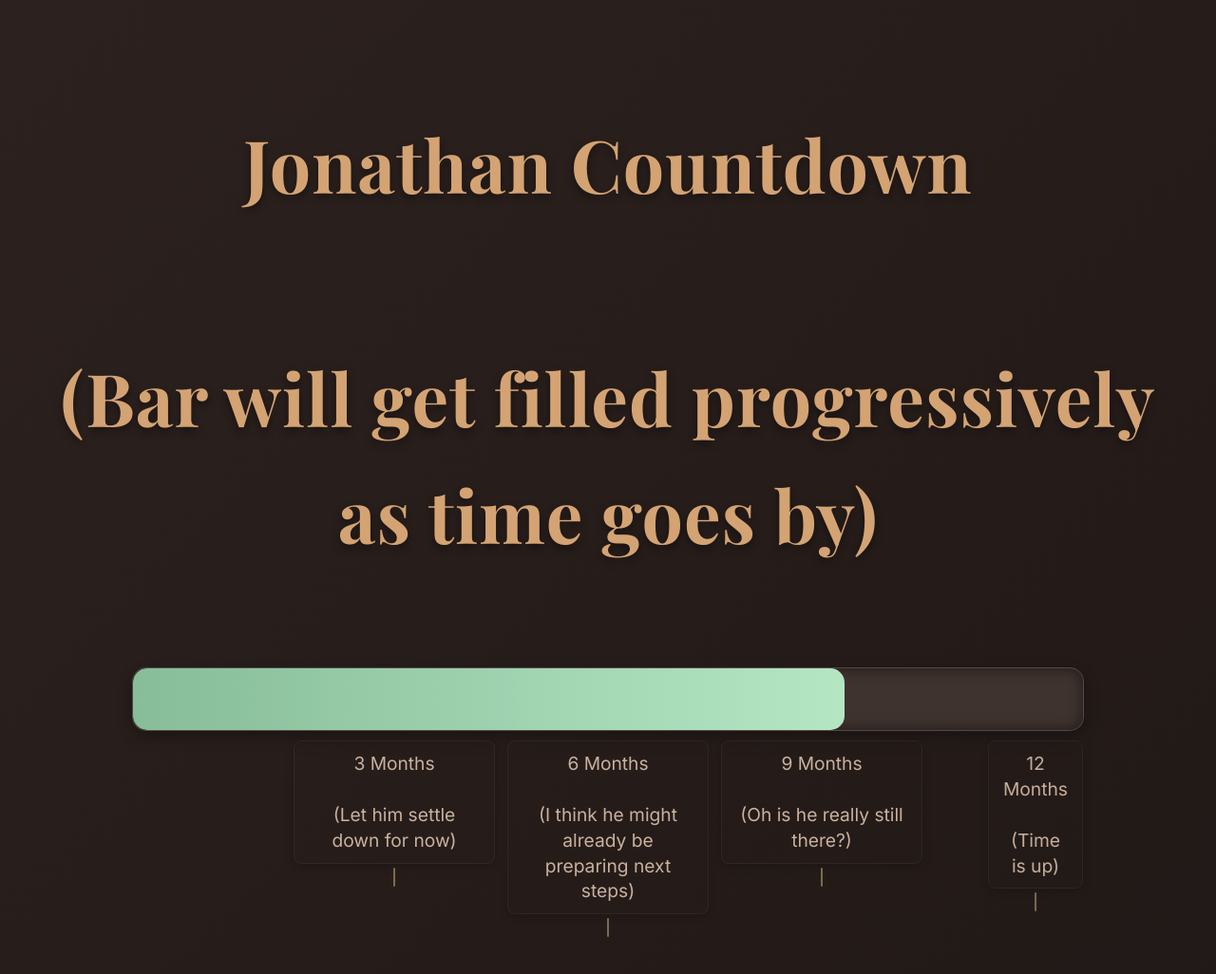
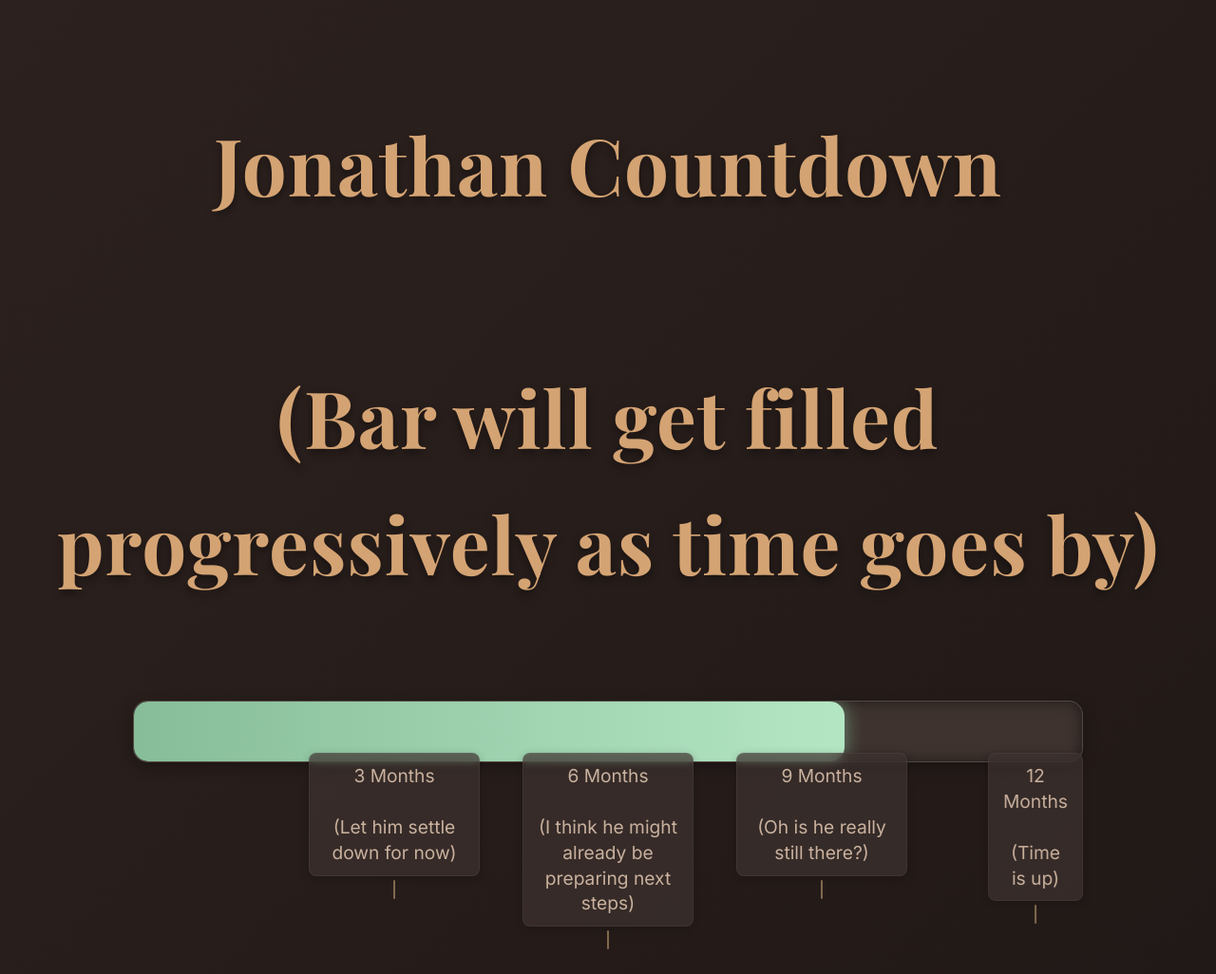
Before and after one commit to LeConsulat2/jonathan-countdown, a plain HTML site: page index.html in a window 1280 px wide. Shown: the top 1026 px of the page at 95% size. Drawn offline with nearby package versions, Linux system fonts and the light colour scheme.

Commit message:
UI update

```diff
--- a/styles.css
+++ b/styles.css
@@ -1,236 +1,208 @@
-/* Import Fonts: A warm, elegant serif for headings and a clean sans-serif for body */
+/* 1) Fonts & base imports */
 @import url('https://fonts.googleapis.com/css2?family=Playfair+Display:wght@400;700&family=Inter:wght@300;400;500;600&display=swap');
 
 :root {
-  /* Warm & Advanced Color Palette */
-  --bg-dark: #2c211e; /* Deep dark brown/charcoal for background */
-  --bg-light: #3e332f; /* Slightly lighter brown for containers */
-  --text-primary: #f2e9e4; /* Off-white/cream for main text */
-  --text-secondary: #c9b19e; /* Muted gold/tan for secondary text/accents */
-  --accent-warm: #d4a373; /* Goldenrod/ochre for highlights */
-  --accent-subtle: #a68a64; /* A deeper, muted gold */
+  /* — Color Palette — */
+  --bg-dark: #2c211e;
+  --bg-light: #3e332f;
+  --text-primary: #f2e9e4;
+  --text-secondary: #c9b19e;
+  --accent-warm: #d4a373;
+  --accent-subtle: #a68a64;
 
-  /* Progress Bar Colors (warm variations) */
-  --progress-red: #c25b5b; /* Muted red */
-  --progress-orange: #d99a4e; /* Burnt orange */
-  --progress-yellow: #e6cb6f; /* Muted mustard */
-  --progress-green: #7dae8d; /* Sage green */
+  /* — Progress Colors — */
+  --progress-red: #c25b5b;
+  --progress-orange: #d99a4e;
+  --progress-yellow: #e6cb6f;
+  --progress-green: #7dae8d;
 
-  /* Fonts */
+  /* — Typography — */
   --font-heading: 'Playfair Display', serif;
   --font-body: 'Inter', sans-serif;
 
-  /* Spacing & Sizing */
-  --padding-base: 20px;
-  --border-radius-lg: 15px;
-  --border-radius-sm: 8px;
+  /* — Spacing — */
+  --pad-base: 20px;
+  --radius-sm: 8px;
+  --radius-lg: 15px;
 
-  /* Transitions */
-  --transition-fast: 0.3s ease-in-out;
-  --transition-medium: 0.5s ease-in-out;
+  /* — Transition Durations — */
+  --t-fast: 0.3s ease-in-out;
+  --t-med: 0.5s ease-in-out;
+}
+
+/* 2) Global styles */
+*,
+*::before,
+*::after {
+  box-sizing: border-box;
 }
 
 body {
-  font-family: var(--font-body);
-  text-align: center;
-  background: linear-gradient(
-    135deg,
-    var(--bg-dark),
-    #1e1715
-  ); /* Subtle gradient for depth */
-  color: var(--text-primary);
   margin: 0;
-  padding: var(--padding-base);
-  line-height: 1.6;
+  padding: var(--pad-base);
   min-height: 100vh;
   display: flex;
   flex-direction: column;
   align-items: center;
   justify-content: center;
-  box-sizing: border-box;
-  overflow-x: hidden; /* Prevent horizontal scroll on small screens */
-  animation: fadeIn 1.2s ease-out forwards; /* Slower fade in */
+  font-family: var(--font-body);
+  line-height: 1.6;
+  color: var(--text-primary);
+  background: linear-gradient(135deg, var(--bg-dark), #1e1715);
+  text-align: center;
+  overflow-x: hidden;
+  animation: fadeIn 1.2s ease-out forwards;
 }
 
 h1 {
   font-family: var(--font-heading);
-  font-size: clamp(2em, 6vw, 3.5em); /* Larger and more elegant */
+  font-weight: 700;
+  color: var(--accent-warm);
+  text-shadow: 0 4px 8px rgba(0, 0, 0, 0.4);
+  letter-spacing: 1px;
   margin-bottom: 30px;
-  color: var(--accent-warm);
-  font-weight: 700;
-  text-shadow: 0 4px 8px rgba(0, 0, 0, 0.4); /* Deeper shadow */
-  letter-spacing: 1px;
+  font-size: clamp(2em, 6vw, 3.5em);
 }
 
-h1 br {
-  /* Adjust line break spacing for the title */
+h1 span.subtitle {
   display: block;
-  margin-bottom: 5px;
+  font-family: var(--font-body);
+  font-weight: 400;
+  color: var(--text-secondary);
+  font-size: clamp(1em, 3vw, 1.2em);
+  margin-top: 10px;
 }
 
+/* Countdown text */
 #countdown {
-  font-family: var(--font-heading); /* Use heading font for countdown too */
+  font-family: var(--font-heading);
+  font-weight: 700;
+  letter-spacing: 2px;
+  text-shadow: 0 2px 5px rgba(0, 0, 0, 0.3);
   font-size: clamp(2.5em, 9vw, 5em);
   margin: 60px 0;
-  font-weight: 700;
-  color: var(--text-primary);
-  letter-spacing: 2px;
-  text-shadow: 0 2px 5px rgba(0, 0, 0, 0.3);
-  position: relative; /* For potential future animations */
-  animation: pulseText 2s infinite alternate ease-in-out; /* Subtle pulse */
+  animation: pulseText 2s infinite alternate ease-in-out;
 }
 
-/* Progress Container */
+/* 3) Progress bar container */
 .progress-container {
   position: relative;
   width: 90%;
-  max-width: 900px; /* Slightly wider max-width */
-  height: 45px; /* Taller */
-  background: var(--bg-light); /* Lighter background for the track */
-  border-radius: var(--border-radius-lg);
-  margin: 50px auto 70px auto;
+  max-width: 900px;
+  height: 45px;
+  background: var(--bg-light);
+  border-radius: var(--radius-lg);
+  margin: 50px auto 70px;
   overflow: hidden;
-  box-shadow: inset 0 0 15px rgba(0, 0, 0, 0.5),
-    /* Inner shadow */ 0 5px 15px rgba(0, 0, 0, 0.3); /* Outer shadow */
-  border: 1px solid rgba(255, 255, 255, 0.1); /* Subtle border */
+  box-shadow: inset 0 0 15px rgba(0, 0, 0, 0.5), 0 5px 15px rgba(0, 0, 0, 0.3);
+  border: 1px solid rgba(255, 255, 255, 0.1);
 }
 
+.progress-bar {
+  height: 100%;
+  width: 0;
+  border-radius: var(--radius-lg);
+  background: linear-gradient(90deg, var(--progress-green), #a6d4b4);
+  transition: width var(--t-med), background var(--t-med);
+  box-shadow: 0 0 20px rgba(125, 174, 141, 0.7);
+  animation: progressGlow 1.5s infinite alternate;
+}
+
+/* Date labels */
 .date-mark {
   position: absolute;
+  top: -30px;
   font-family: var(--font-body);
+  font-weight: 400;
   font-size: clamp(0.7em, 2vw, 0.9em);
   color: var(--text-secondary);
   white-space: nowrap;
-  font-weight: 400;
-  top: -30px; /* Adjusted position */
   text-shadow: 0 1px 2px rgba(0, 0, 0, 0.2);
 }
-
 .date-mark.start {
   left: 0;
 }
-
 .date-mark.end {
   right: 0;
 }
 
-.progress-bar {
-  height: 100%;
-  width: 0%;
-  border-radius: var(--border-radius-lg);
-  background: linear-gradient(
-    90deg,
-    #7dae8d,
-    #a6d4b4
-  ); /* Default green gradient */
-  transition: width var(--transition-medium),
-    background var(--transition-medium);
-  box-shadow: 0 0 20px rgba(125, 174, 141, 0.7); /* Matching glow */
-  animation: progressGlow 1.5s infinite alternate; /* Subtle glow animation */
-}
-
-/* Markers Section */
+/* 4) Markers */
 .markers {
-  display: flex;
-  justify-content: space-between;
+  position: relative;
   width: 90%;
   max-width: 900px;
+  height: 120px; /* room for labels */
   margin: 20px auto;
-  position: relative;
-  z-index: 1;
-  /* We'll use absolute positioning for markers relative to the progress bar later */
-  /* For now, ensure container for absolute markers is broad enough */
-  height: 120px; /* Give space for absolutely positioned markers */
 }
 
 .marker {
+  position: absolute;
+  transform: translateX(-50%);
   font-family: var(--font-body);
-  font-size: clamp(0.8em, 2.5vw, 1em); /* Slightly smaller, more refined */
-  flex-basis: 22%; /* Remains useful for non-absolute fallback */
+  font-weight: 400;
+  font-size: clamp(0.8em, 2.5vw, 1em);
+  color: var(--text-secondary);
   text-align: center;
-  position: absolute; /* Make markers absolutely positioned */
-  transform: translateX(-50%); /* Center based on their own width */
-  color: var(--text-secondary);
-  font-weight: 400;
+  max-width: 150px;
   line-height: 1.4;
-  max-width: 150px; /* Limit width of marker text */
-  opacity: 0; /* Hidden by default, will fade in via JS or advanced CSS */
-  animation: fadeInScale 0.8s forwards; /* Animation to show them */
-  animation-delay: var(--marker-delay); /* Staggered reveal */
-  background: rgba(var(--bg-light), 0.7); /* Slightly transparent background */
-  backdrop-filter: blur(5px); /* Subtle blur behind text */
+  background: rgba(62, 51, 47, 0.7);
+  backdrop-filter: blur(5px);
   padding: 8px 12px;
-  border-radius: var(--border-radius-sm);
+  border-radius: var(--radius-sm);
   box-shadow: 0 2px 10px rgba(0, 0, 0, 0.2);
   border: 1px solid rgba(255, 255, 255, 0.05);
-}
-
-/* Specific positioning for markers relative to the progress-container */
-/* These positions are calculated relative to the parent .markers container, which
-   itself is centered and has a max-width, making them responsive.
-   The `left` value should correspond to 25%, 50%, 75%, 100% of the progress bar.
-*/
-.markers .marker:nth-child(1) {
-  /* 3 Months */
-  left: 25%;
-  --marker-delay: 0.1s;
-}
-
-.markers .marker:nth-child(2) {
-  /* 6 Months */
-  left: 50%;
-  --marker-delay: 0.3s;
-}
-
-.markers .marker:nth-child(3) {
-  /* 9 Months */
-  left: 75%;
-  --marker-delay: 0.5s;
-}
-
-.markers .marker:nth-child(4) {
-  /* 12 Months */
-  left: 100%; /* Align with the very end */
-  transform: translateX(-100%); /* Align right edge with 100% mark */
-  --marker-delay: 0.7s;
+  opacity: 0;
+  animation: fadeInScale 0.8s forwards;
+  animation-delay: var(--delay);
 }
 
 .marker::before {
-  /* Connecting line */
   content: '';
   position: absolute;
-  bottom: -20px; /* Position below the marker text */
+  bottom: -20px;
   left: 50%;
   transform: translateX(-50%);
   width: 2px;
   height: 15px;
-  background-color: var(--accent-subtle);
+  background: var(--accent-subtle);
   border-radius: 1px;
   opacity: 0.7;
 }
 
-/* Color classes for the progress bar - now with gradients and adjusted glows */
+/* Position & delay */
+.marker:nth-child(1) {
+  left: 25%;
+  --delay: 0.1s;
+}
+.marker:nth-child(2) {
+  left: 50%;
+  --delay: 0.3s;
+}
+.marker:nth-child(3) {
+  left: 75%;
+  --delay: 0.5s;
+}
+.marker:nth-child(4) {
+  left: 100%;
+  transform: translateX(-100%);
+  --delay: 0.7s;
+}
+
+/* 5) Progress color variants */
 .progress-bar.red {
   background: linear-gradient(90deg, var(--progress-red), #e07a7a);
-  box-shadow: 0 0 20px rgba(var(--progress-red), 0.7);
+  box-shadow: 0 0 20px rgba(194, 91, 91, 0.7);
+}
+.progress-bar.orange {
+  background: linear-gradient(90deg, var(--progress-orange), #ffb76e);
+  box-shadow: 0 0 20px rgba(217, 154, 78, 0.7);
+}
+.progress-bar.yellow {
+  background: linear-gradient(90deg, var(--progress-yellow), #ffe78b);
+  box-shadow: 0 0 20px rgba(230, 203, 111, 0.7);
 }
 
-.progress-bar.orange {
-  background: linear-gradient(90deg, var(--progress-orange), #ffb76e);
-  box-shadow: 0 0 20px rgba(var(--progress-orange), 0.7);
-}
-
-.progress-bar.yellow {
-  background: linear-gradient(90deg, var(--progress-yellow), #ffe78b);
-  box-shadow: 0 0 20px rgba(var(--progress-yellow), 0.7);
-}
-
-.progress-bar.green {
-  background: linear-gradient(90deg, var(--progress-green), #a6d4b4);
-  box-shadow: 0 0 20px rgba(var(--progress-green), 0.7);
-}
-
-/* Keyframe Animations */
+/* 6) Keyframes */
 @keyframes fadeIn {
   from {
     opacity: 0;
@@ -241,7 +213,6 @@ h1 br {
     transform: translateY(0);
   }
 }
-
 @keyframes pulseText {
   0% {
     transform: scale(1);
@@ -252,19 +223,15 @@ h1 br {
     text-shadow: 0 5px 10px rgba(0, 0, 0, 0.5);
   }
 }
-
 @keyframes progressGlow {
-  0% {
+  0%,
+  100% {
     filter: brightness(1);
   }
   50% {
     filter: brightness(1.2);
   }
-  100% {
-    filter: brightness(1);
-  }
 }
-
 @keyframes fadeInScale {
   from {
     opacity: 0;
@@ -276,16 +243,32 @@ h1 br {
   }
 }
 
-/* Media Queries for refined responsiveness */
+/* 7) Responsive Breakpoints */
+/* — sm:  640px —*/
+@media (min-width: 640px) {
+  body {
+    padding: 30px;
+  }
+  .progress-container {
+    height: 50px;
+  }
+  .date-mark {
+    top: -35px;
+  }
+  .marker {
+    top: -90px;
+    font-size: 1em;
+  }
+}
 
-/* Tablets and medium screens */
+/* — md:  768px —*/
 @media (min-width: 768px) {
   body {
     padding: 40px;
   }
   h1 {
+    margin-bottom: 40px;
     font-size: 4em;
-    margin-bottom: 40px;
   }
   #countdown {
     font-size: 6em;
@@ -293,22 +276,16 @@ h1 br {
   }
   .progress-container {
     height: 55px;
-    margin: 60px auto 80px auto;
-  }
-  .date-mark {
-    font-size: 1em;
-    top: -35px;
+    margin: 60px auto 80px;
   }
   .marker {
+    top: -100px;
     font-size: 1.1em;
     padding: 10px 15px;
-    top: -100px; /* Adjust vertical position for markers */
   }
   .marker:nth-child(4) {
-    /* 12 Months */
-    transform: translateX(-50%); /* Revert to center align on larger screens */
-    right: auto; /* Remove right property */
-    left: 100%; /* Align with the end */
+    left: 100%;
+    transform: translateX(-50%);
   }
   .marker::before {
     height: 20px;
@@ -316,47 +293,62 @@ h1 br {
   }
 }
 
-/* Larger screens */
-@media (min-width: 1200px) {
+/* — lg: 1024px —*/
+@media (min-width: 1024px) {
+  h1 {
+    font-size: 4.5em;
+  }
+  #countdown {
+    font-size: 6.5em;
+  }
+  .progress-container {
+    max-width: 1000px;
+    height: 60px;
+  }
+}
+
+/* — xl: 1280px —*/
+@media (min-width: 1280px) {
   body {
-    padding: 60px;
+    padding: 50px;
   }
   h1 {
-    font-size: 4.8em;
+    font-size: 5.2em;
   }
   #countdown {
     font-size: 7em;
   }
   .progress-container {
     height: 65px;
-    max-width: 1000px;
-  }
-  .date-mark {
-    font-size: 1.1em;
   }
   .marker {
+    top: -110px;
     font-size: 1.2em;
     max-width: 180px;
-    top: -110px; /* Further adjust for very large screens */
   }
 }
 
-/* Ensure consistent absolute positioning logic for markers across breakpoints */
-/* This block ensures that if a general 'left' is set, it's consistent. */
-.markers .marker {
-  top: -90px; /* Default vertical position for markers, adjust per breakpoint */
-}
-
-/* Specific adjustments for 12-month marker if it goes off screen */
-@media (max-width: 767px) {
-  .markers .marker:nth-child(4) {
-    transform: translateX(
-      -100%
-    ); /* Keeps right edge aligned on small screens */
+/* — 2xl: 1536px —*/
+@media (min-width: 1536px) {
+  body {
+    padding: 60px;
+  }
+  h1 {
+    font-size: 6em;
+  }
+  #countdown {
+    font-size: 8em;
+  }
+  .progress-container {
+    max-width: 1100px;
+    height: 70px;
+  }
+  .marker {
+    top: -120px;
   }
 }
 
-/* Accessibility */
+/* 8) Utility (screen-reader only) */
 .sr-only {
   position: absolute;
   width: 1px;
@@ -366,5 +358,5 @@ h1 br {
   overflow: hidden;
   clip: rect(0, 0, 0, 0);
   white-space: nowrap;
-  border-width: 0;
+  border: 0;
 }
```
